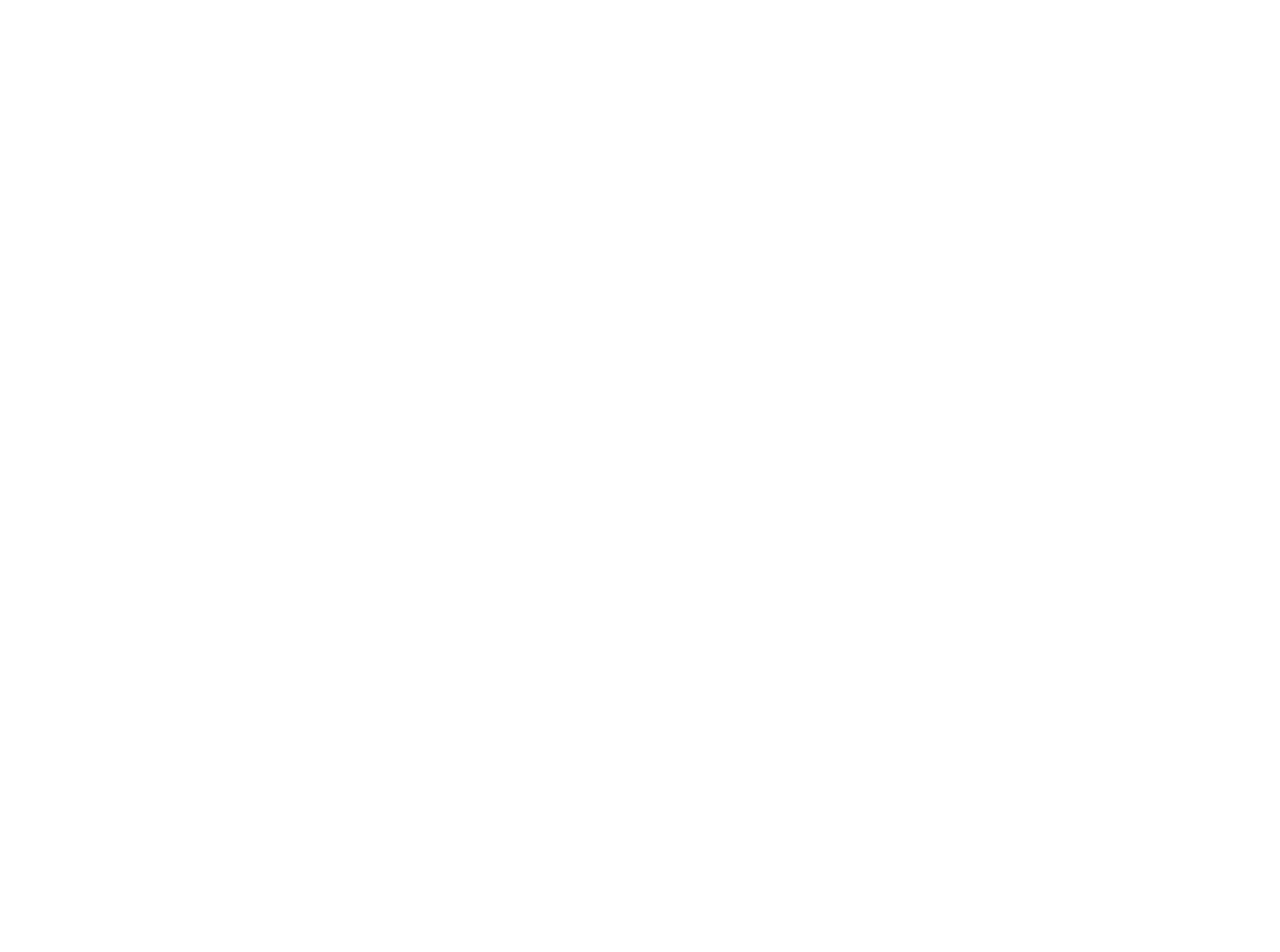
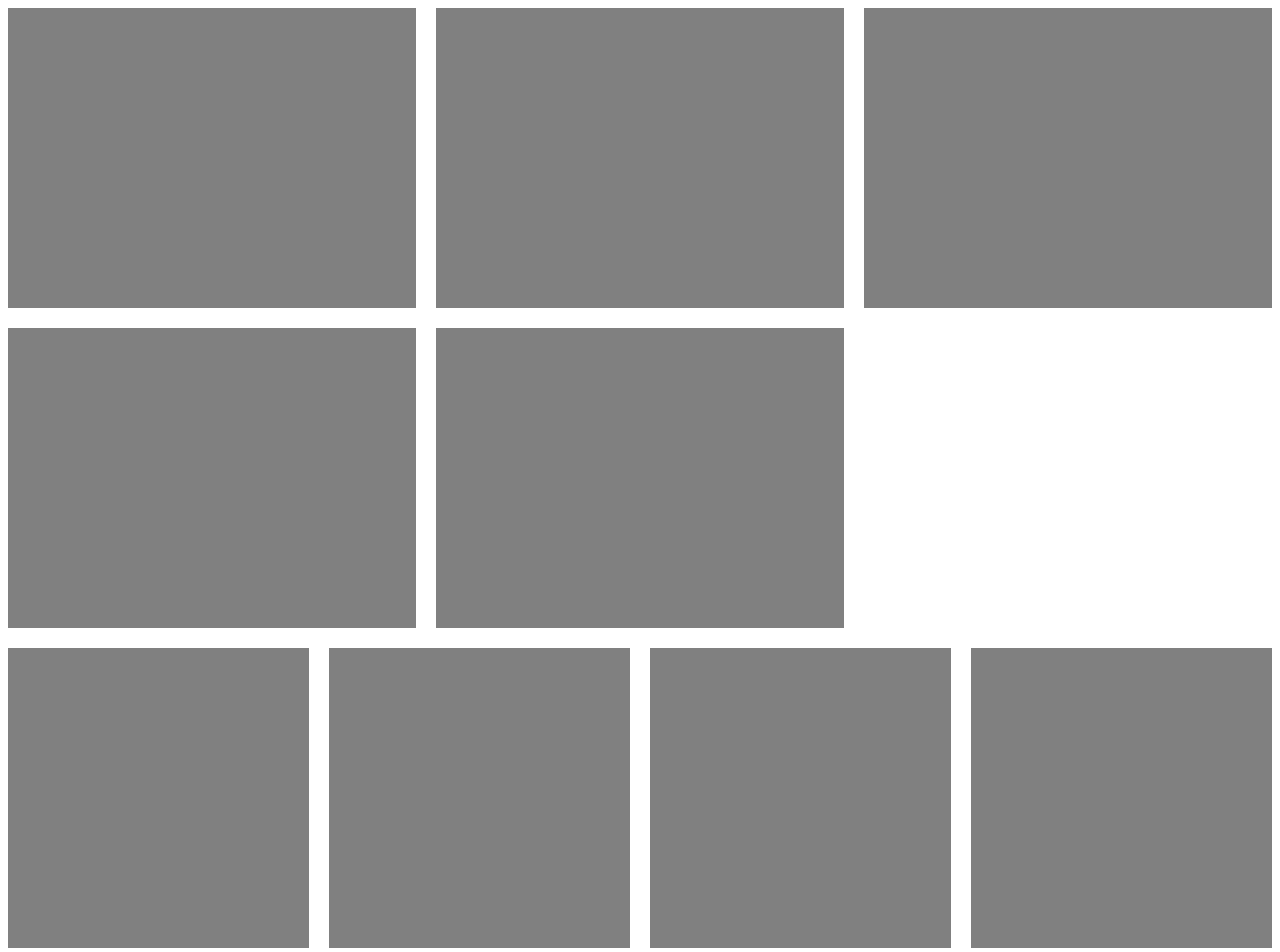
Before and after one commit to loftschool/css-math-webinar, a website: page columns/index.html in a window 1280 px wide. Shown: the top 952 px of the page. Before the commit the page ends 800 px from the top, so only its background shows below. Drawn offline with nearby package versions, Linux system fonts and the light colour scheme; files that its build step writes are made by us from their sources.

Commit message:
код вебинара

```diff
--- a/columns/index.html
+++ b/columns/index.html
@@ -1,12 +1,31 @@
 <!DOCTYPE html>
 <html lang="en">
+
 <head>
   <meta charset="UTF-8">
   <meta name="viewport" content="width=device-width, initial-scale=1.0">
   <title>Columns</title>
   <link rel="stylesheet" href="./main.css">
 </head>
+
 <body>
-
+  <div class="container">
+    <div class="row">
+      <div class="col col-4 col-md-6"></div>
+      <div class="col col-4 col-md-6"></div>
+      <div class="col col-4 col-md-6"></div>
+      <div class="col col-4 col-md-6"></div>
+      <div class="col col-4 col-md-6"></div>
+    </div>
+  </div>
+  <div class="container">
+    <div class="row">
+      <div class="col col-3"></div>
+      <div class="col col-3"></div>
+      <div class="col col-3"></div>
+      <div class="col col-3"></div>
+      <div class="col col-3"></div>
+    </div>
+  </div>
 </body>
 </html>
--- a/columns/main.scss
+++ b/columns/main.scss
@@ -0,0 +1,29 @@
+:root {
+  --cols: 12;
+}
+
+.row {
+  margin-left: -20px;
+  display: flex;
+  flex-wrap: wrap;
+}
+
+.col {
+  background: grey;
+  height: 300px;
+  margin-bottom: 20px;
+  margin-left: 20px;
+}
+
+@for $i from 1 through 12 {
+  $col-width: calc((100% - (#{12 / $i} * 20px)) / var(--cols) * #{$i});
+  .col-#{$i} {
+    width: $col-width;
+  }
+
+  .col-md-#{$i} {
+    @media (max-width: 960px) {
+      width: $col-width;
+    }
+  }
+}
```
Also changed, not shown: floating-container/index.html (+1 -1 lines), floating-paddings/index.html (+1 -3 lines), sticky-footer/index.html (+3 -1 lines), accurate-width/main.css, columns/main.css (added), floating-container/main.css, floating-gradient/main.css, floating-paddings/main.css, sticky-footer/main.css, typography/main.css.
